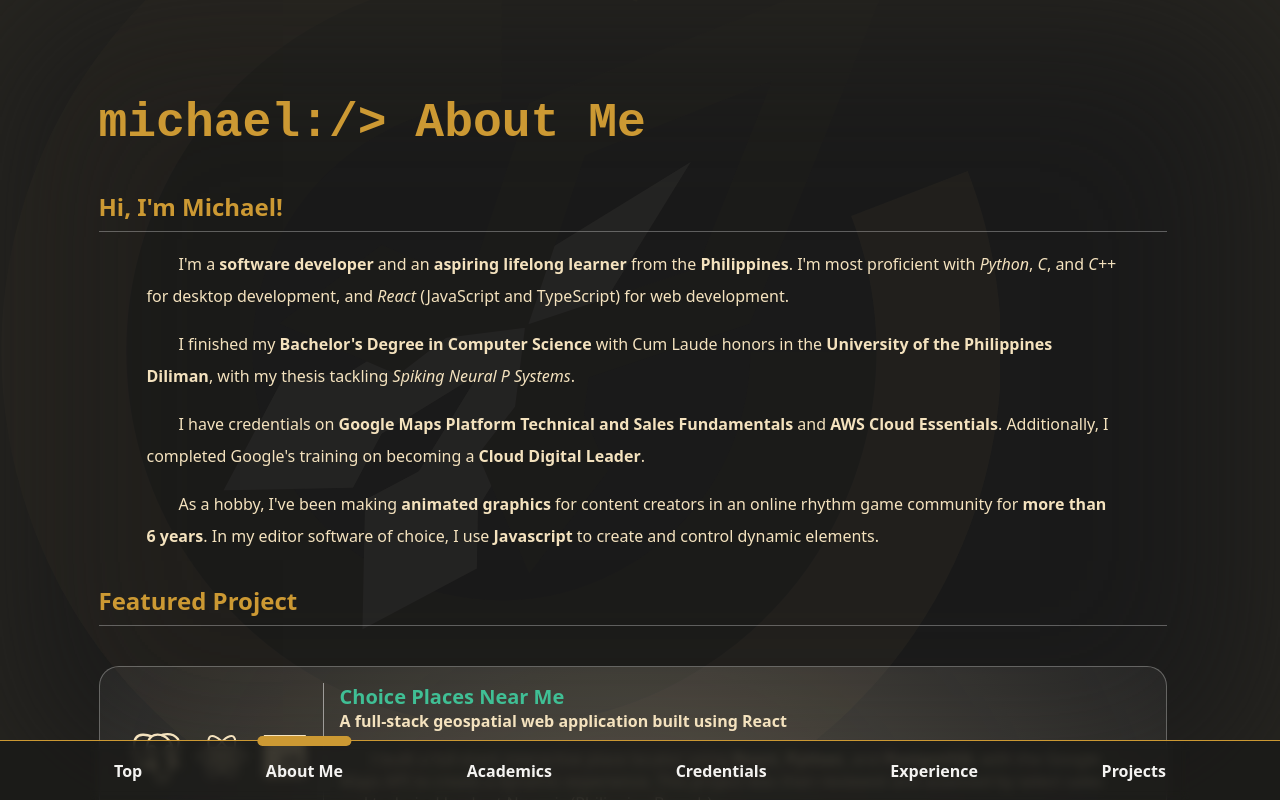
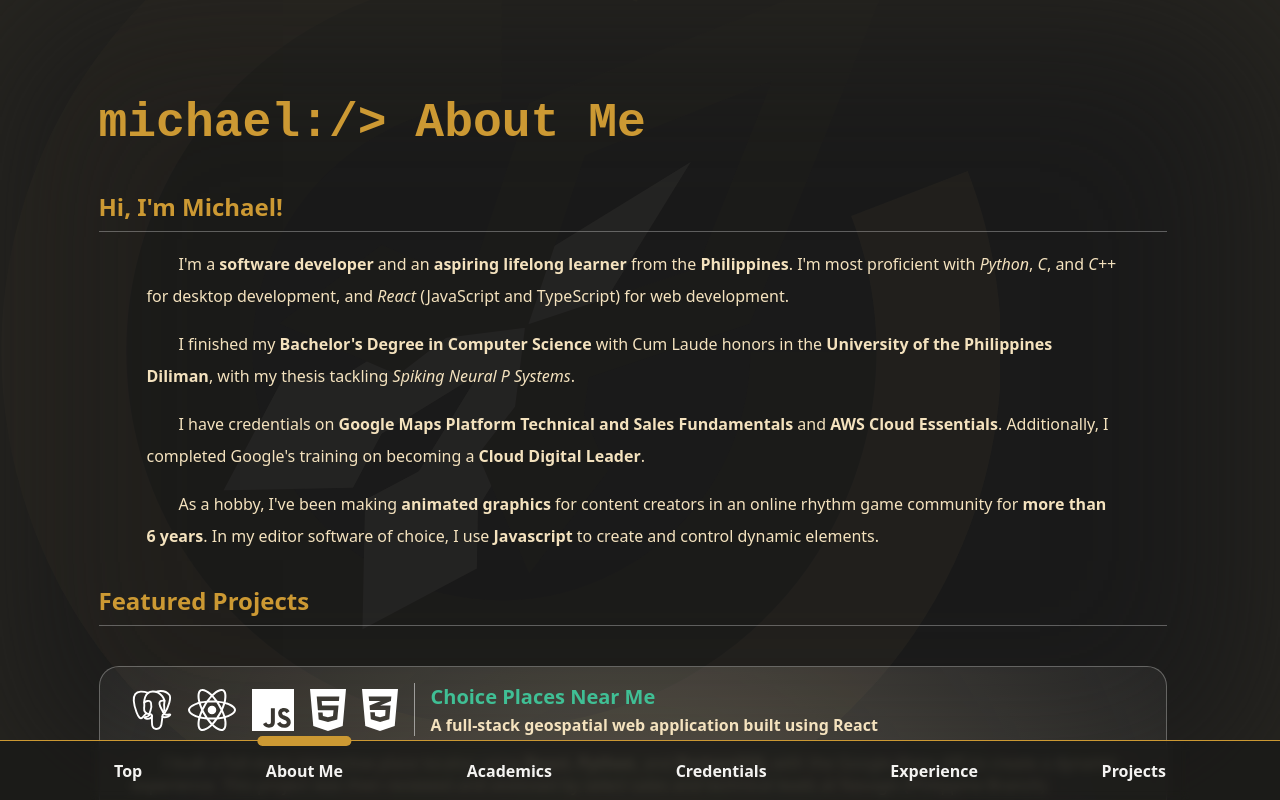
Before and after one commit to jvmenina/jvmenina.github.io, a React (Vite) app: page / in a window 1280 px wide. Both pictures are taken after a click on the link "About Me". Built offline with nearby package versions, Linux system fonts and the light colour scheme.

Commit message:
Updated contents and tweaked styles

```diff
--- a/src/assets/about.module.css
+++ b/src/assets/about.module.css
@@ -20,15 +20,37 @@
   gap: 1.5rem;
 }
 
+.about__skills__featured-container {
+  display: grid;
+  row-gap: 1rem;
+}
+
 .about__skills__featured {
-  display: flex;
+  display: grid;
   /* column-gap: 1rem; */
   /* NOTE: Don't use `align-items: center`. This breaks the border for icons */
 }
 
-.about__skills__featured-container {
+.about__skills__featured__header {
   display: grid;
-  row-gap: 1rem;
+  grid-template-columns: fit-content(50%) 1fr;
+  grid-template-areas:
+    "icons title"
+    "icons subtitle";
+}
+
+.about__skills__featured__header h4 {
+  grid-area: title;
+}
+
+.about__skills__featured__header__subtitle {
+  font-weight: bolder;
+  grid-area: subtitle;
+  padding-top: 0.25rem;
+}
+
+.about__skills__featured__details {
+  padding-top: 1rem;
 }
 
 .about__skills__featured__icons {
@@ -38,7 +60,7 @@
   padding-right: calc(1rem);
   border-right: 1px solid rgba(255, 255, 255, 0.5);
   margin-right: 1rem;
-  max-width: calc(3em * 3 + 3rem);
+  grid-area: icons;
 }
 
 .about__skills__featured__icons__container {
@@ -55,14 +77,12 @@
 
 .about__skills__featured__icons__container * {
   flex: 1 1 auto;
+  color: white;
 }
 
 .about__skills__featured__icons__container img {
-  width: 3rem;
-}
+  width: 2.5rem;
 
-.about__skills__featured__text {
-  flex: 1;
 }
 
 .about__skills__skillset {
@@ -205,9 +225,18 @@
 
 @media (max-width: 800px) {
   .about__skills__featured {
-    display: grid;
     justify-content: center;
   }
+  .about__skills__featured__header {
+    grid-template-columns: 1fr;
+    grid-template-areas:
+      "icons"
+      "title"
+      "subtitle";
+
+    text-align: center;
+  }
+
   .about__skills__featured__icons {
     max-width: 100%;
     border-right: 0;
--- a/src/sections/section_About.tsx
+++ b/src/sections/section_About.tsx
@@ -3,11 +3,11 @@ import { useSections } from "../hooks/CustomHooks.tsx";
 // import { joinStyles } from "../utils/joinStyles.ts";
 
 import { FontAwesomeIcon } from "@fortawesome/react-fontawesome";
-import { faReact, faJs, faHtml5, faCss3Alt } from "@fortawesome/free-brands-svg-icons";
+import { faReact, faJs, faHtml5, faCss3Alt, faWindows, faLinux } from "@fortawesome/free-brands-svg-icons";
 import site_logo from "/images/site_logo.svg";
 import postgres_logo from "/images/postgresql_logo.svg";
 // import cpp_logo from "/images/c++_logo.svg";
-// import python_logo from "/images/python_logo.svg";
+import python_logo from "/images/python_logo.svg";
 
 import { DropdownComponent } from "../components/Dropdown.tsx";
 import { AppSection } from "./SectionTemplate.tsx";
@@ -153,15 +153,81 @@ function SkillSetComponent({
   );
 }
 
+function FeaturedProjectComponent({
+  icons,
+  title,
+  subtitle,
+  details
+}:{
+  icons: JSX.Element,
+  title: string,
+  subtitle: string,
+  details: string | JSX.Element
+}) {
+  return (
+    <CardComponent
+        additionalClassNames={[aboutStyles.about__skills__featured]}
+      >
+        <div className={aboutStyles.about__skills__featured__header}>
+          <div className={aboutStyles.about__skills__featured__icons}>
+            <div className={aboutStyles.about__skills__featured__icons__container}>
+              {icons}
+            </div>
+          </div>
+          <h4>{title}</h4>
+          <div className={aboutStyles.about__skills__featured__header__subtitle}>
+            {subtitle}
+          </div>
+        </div>
+        <div className={joinStyles(coreStyles['__indent-text'], aboutStyles.about__skills__featured__details)}>
+          {details}
+        </div>
+      </CardComponent>
+  )
+}
+
 function FeaturedSkillsComponent() {
   return (
     <div className={aboutStyles['about__skills__featured-container']}>
-      <CardComponent
+      {/* <FontAwesomeIcon icon={faReact} size="2xl" /> */}
+      <FeaturedProjectComponent
+        icons={<>
+          <TooltipComponent classNames={aboutStyles['about__skills__featured__icons__container__sub-container']} tip={"PostgreSQL"}><img src={postgres_logo} /></TooltipComponent>
+          <TooltipComponent classNames={aboutStyles['about__skills__featured__icons__container__sub-container']} tip={"React"}><FontAwesomeIcon icon={faReact} size="3x" /></TooltipComponent>
+          <TooltipComponent classNames={aboutStyles['about__skills__featured__icons__container__sub-container']} tip={"JavaScript"}><FontAwesomeIcon icon={faJs} size="3x" /></TooltipComponent>
+          <TooltipComponent classNames={aboutStyles['about__skills__featured__icons__container__sub-container']} tip={"HTML"}><FontAwesomeIcon icon={faHtml5} size="3x" /></TooltipComponent>
+          <TooltipComponent classNames={aboutStyles['about__skills__featured__icons__container__sub-container']} tip={"CSS"}><FontAwesomeIcon icon={faCss3Alt} size="3x" /></TooltipComponent>
+        </>}
+        title={"Choice Places Near Me"}
+        subtitle={"A full-stack geospatial web application built using React"}
+        details={<>
+          <p>I built a full-stack interactive place locator using <strong>React</strong>, <strong>Python</strong>, and <strong>PostgreSQL</strong> with the Google Maps API to create a dynamic experience. This project was then reviewed and assessed by select sales and technical leads at Navagis (Philippine Branch).</p>
+          <p>This app is meant to simplify the Google Maps experience by providing users all relevant details about nearby restaurants, cafes, and stores from their set location. The app helps users discover relevant businesses they might want to visit when they are looking for a place to eat or buy supplies.</p>
+        </>}
+      />
+
+      <FeaturedProjectComponent
+        icons={<>
+          <TooltipComponent classNames={aboutStyles['about__skills__featured__icons__container__sub-container']} tip={"Python"}><img src={python_logo} /></TooltipComponent>
+            <TooltipComponent classNames={aboutStyles['about__skills__featured__icons__container__sub-container']} tip={"CSS"}><FontAwesomeIcon icon={faCss3Alt} size="3x" /></TooltipComponent>
+            <TooltipComponent classNames={aboutStyles['about__skills__featured__icons__container__sub-container']} tip={"Windows"}><FontAwesomeIcon icon={faWindows} size="3x" /></TooltipComponent>
+            <TooltipComponent classNames={aboutStyles['about__skills__featured__icons__container__sub-container']} tip={"Linux"}><FontAwesomeIcon icon={faLinux} size="3x" /></TooltipComponent>
+        </>}
+        title={"SimplyFFmpeg"}
+        subtitle={"A multimedia processor desktop app built using Python and PyQt6"}
+        details={<>
+          <p>As part of my hobbies, I process multimedia content like audio and video files quite often, and I use <b>FFmpeg</b> to do this, an application where you have to type in everything yourself. To make my workflow easier and faster, I made an interface for the application using <b>Python</b>.</p>
+          <p><b>SimplyFFmpeg</b> contains various optional fields that serve as an interface to FFmpeg&apos;s essential features like FPS, resolution, volume, compression level and hardware acceleration. The app also has the option for presets, containing predefined instructions for processing.</p>
+          <p>This app has a buildable web GUI version, <CrossSectionAnchor href="#Projects__SimplyFFmpeg-Web" targetSection={Section.Projects}>SimplyFFmpeg (Web)</CrossSectionAnchor>.</p>
+        </>}
+      />
+
+      {/* <CardComponent
         additionalClassNames={[aboutStyles.about__skills__featured]}
       >
+        <div className={aboutStyles.about__skills__featured__header}>
           <div className={aboutStyles.about__skills__featured__icons}>
             <div className={aboutStyles.about__skills__featured__icons__container}>
-            {/* <FontAwesomeIcon icon={faReact} size="2xl" /> */}
               <TooltipComponent classNames={aboutStyles['about__skills__featured__icons__container__sub-container']} tip={"PostgreSQL"}><img src={postgres_logo} /></TooltipComponent>
               <TooltipComponent classNames={aboutStyles['about__skills__featured__icons__container__sub-container']} tip={"React"}><FontAwesomeIcon icon={faReact} size="3x" /></TooltipComponent>
               <TooltipComponent classNames={aboutStyles['about__skills__featured__icons__container__sub-container']} tip={"JavaScript"}><FontAwesomeIcon icon={faJs} size="3x" /></TooltipComponent>
@@ -169,17 +235,14 @@ function FeaturedSkillsComponent() {
               <TooltipComponent classNames={aboutStyles['about__skills__featured__icons__container__sub-container']} tip={"CSS"}><FontAwesomeIcon icon={faCss3Alt} size="3x" /></TooltipComponent>
             </div>
           </div>
-        <div className={aboutStyles.about__skills__featured__text}>
-          <div>
           <h4>Choice Places Near Me</h4>
-            <div style={{fontWeight: "bolder", marginBottom: "1rem"}}>A full-stack geospatial web application built using React</div>
-            <div className={coreStyles['__indent-text']}>
+          <div className={aboutStyles.about__skills__featured__header__subtitle}>A full-stack geospatial web application built using React</div>
+        </div>
+        <div className={joinStyles(coreStyles['__indent-text'], aboutStyles.about__skills__featured__details)}>
           <p>I built a full-stack interactive place locator using <strong>React</strong>, <strong>Python</strong>, and <strong>PostgreSQL</strong> with the Google Maps API to create a dynamic experience. This project was then reviewed and assessed by select sales and technical leads at Navagis (Philippine Branch).</p>
           <p>This app is meant to simplify the Google Maps experience by providing users all relevant details about nearby restaurants, cafes, and stores from their set location. The app helps users discover relevant businesses they might want to visit when they are looking for a place to eat or buy supplies.</p>
         </div>
-          </div>
-        </div>
-      </CardComponent>
+      </CardComponent> */}
     </div>
   );
 }
@@ -187,7 +250,7 @@ function FeaturedSkillsComponent() {
 function SkillsComponent() {
   return (
     <div className={aboutStyles.about__skills}>
-      <h3>Featured Project</h3>
+      <h3>Featured Projects</h3>
       <FeaturedSkillsComponent />
       <h3>What do I do?</h3>
       <SkillSetComponent
--- a/src/sections/section_Credentials.tsx
+++ b/src/sections/section_Credentials.tsx
@@ -68,7 +68,7 @@ function CredentialsComp() {
         organization={"Amazon Web Services"}
         date={"December 2025"}
         link={"https://www.credly.com/badges/1f02a623-ed0d-4c7f-99e8-2827c7202cdc/public_url"}
-        description={["Badge ID: 1f02a623-ed0d-4c7f-99e8-2827c7202cdc"]}
+        description={["ID: 1f02a623-ed0d-4c7f-99e8-2827c7202cdc"]}
       />
       <CredentialComp
         title={"Google Maps Platform Technical Fundamentals Credential"}
@@ -76,7 +76,7 @@ function CredentialsComp() {
         date={"July 2024"}
         link={"https://skillshop.exceedlms.com/profiles/47e4e9c31c8f406886a7588596a1d889"}
         // link={"https://skillshop.exceedlms.com/student/award/TMKiihouqux9Bp4e3wyUqgt5"}
-        description={["Completion ID: 308867989"]}
+        description={["ID: 308867989"]}
       />
       <CredentialComp
         title={"Google Maps Platform Sales Fundamentals Credential"}
@@ -84,7 +84,7 @@ function CredentialsComp() {
         date={"July 2024"}
         // link={"https://skillshop.exceedlms.com/student/award/MYRMaWbdYspTTEEWgS4xfjsx"}
         link={"https://skillshop.exceedlms.com/profiles/47e4e9c31c8f406886a7588596a1d889"}
-        description={["Completion ID: 309209019"]}
+        description={["ID: 309209019"]}
       />
       <CredentialComp
         title={"Google Cloud Digital Leader Course Completer"}
--- a/src/sections/section_Projects.tsx
+++ b/src/sections/section_Projects.tsx
@@ -126,7 +126,7 @@ function ProjectsComp() {
     <ProjectComp
       id={"Projects__SimplyFFmpeg"}
       title={"SimplyFFmpeg"}
-      subtitle={"A multimedia processor desktop app built using Python and PyQT6"}
+      subtitle={"A multimedia processor desktop app built using Python and PyQt6"}
       year={"2025"}
       description={[
         "A desktop graphical interface for FFmpeg, a powerful multimedia processing tool, created to alleviate the complexity of the tool and be able to quickly process audio and video files with some degree of customizability."
```
Also changed, not shown: public/images/postgresql_logo.svg. Lines whose indentation alone changed are shown as unchanged.
